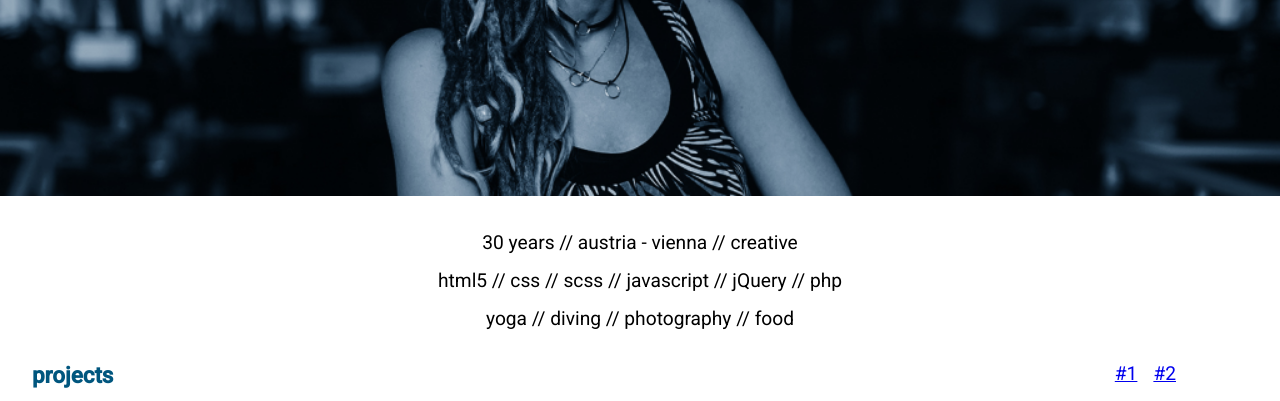
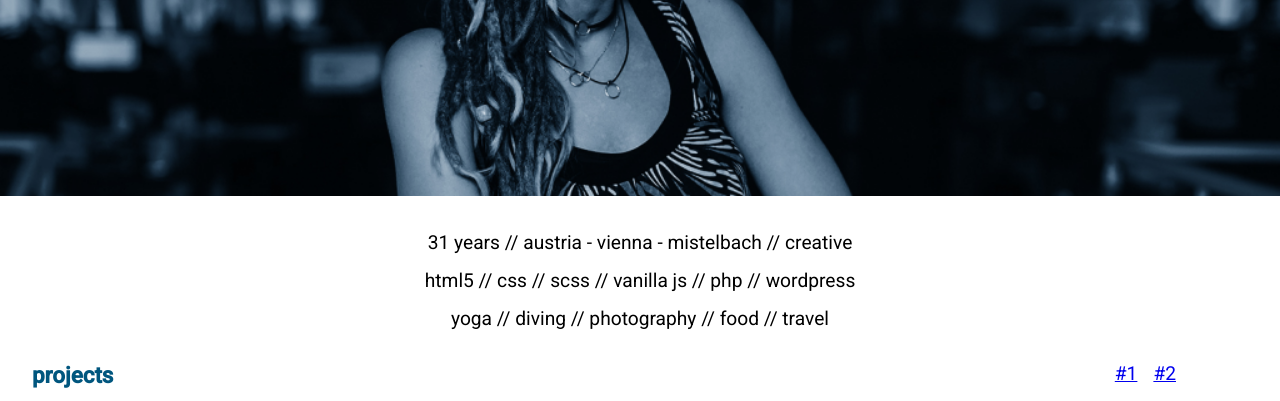
Before and after one commit to VerenaEna/verenaena.github.io, a plain HTML site: page index.html in a window 1280 px wide. Shown: the part 345-746 px from the top of the page. Drawn offline with Linux system fonts and the light colour scheme; grey boxes are pictures that could not be loaded.

Commit message:
change text

```diff
--- a/index.html
+++ b/index.html
@@ -40,13 +40,13 @@
         <section class="about">
           <ul>
             <li class="about__item">
-              30 years // austria - vienna // creative
+              31 years // austria - vienna - mistelbach // creative
             </li>
             <li class="about__item">
-              html5 // css // scss // javascript // jQuery // php
+              html5 // css // scss // vanilla js // php // wordpress
             </li>
             <li class="about__item">
-              yoga // diving // photography // food
+              yoga // diving // photography // food // travel
             </li>
           </ul>
         </section>
```
